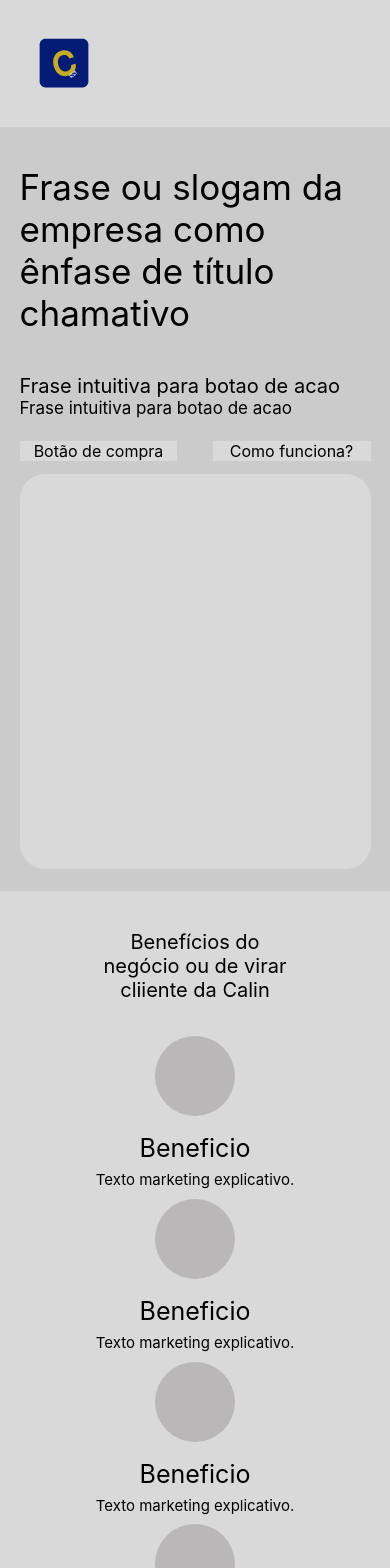
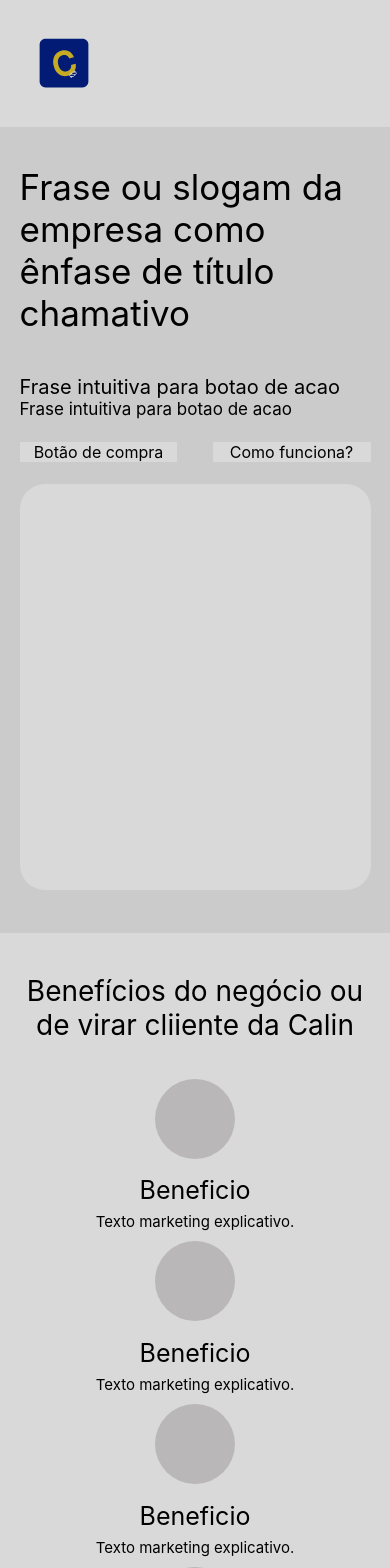
Before and after one commit to naudofp/calin-page, an Angular app: page / in a window 390 px wide. Shown: the top 1568 px of the page. Built offline with nearby package versions, Linux system fonts and the light colour scheme.

Commit message:
Updated Responsive of Components

```diff
--- a/src/app/components/home-page/view-benefits/view-benefits.component.css
+++ b/src/app/components/home-page/view-benefits/view-benefits.component.css
@@ -48,7 +48,7 @@ h1 {
 
     #container-title {
         height: 15%;
-        width: 50%;
+        width: 90%;
     }
 
     #container-benefits {
@@ -58,8 +58,7 @@ h1 {
     }
 
     h1 {
-        font-size: 20px;
-
+        font-size: 28px;
         text-align: center;
     }
 }
--- a/src/app/components/home-page/view-informations/paymet/paymet.component.css
+++ b/src/app/components/home-page/view-informations/paymet/paymet.component.css
@@ -52,13 +52,14 @@
     }
 
     .container-title {
-        height: 10%;
-
-        margin: 10% 0;
+        text-align: center;
+        height: 35%;
+        width: 80%;
+        margin-left: 10%;
     }
 
     .container-title p:first-child {
-        font-size: 25px;
+        font-size: 30px;
         font-weight: 500;
     }
 
--- a/src/app/components/home-page/view-informations/view-informations.component.css
+++ b/src/app/components/home-page/view-informations/view-informations.component.css
@@ -18,11 +18,15 @@
 
 @media (max-width: 800px) {
     .container{
-        height: 350vh;
-
+        height: 280vh;
     }
 
-    .container-payment {
-        height: 15%;
+    .container-step{
+        height: 80%;
     }
+
+    .container-payment{
+        height: 20%;
+    }
+
 }
--- a/src/app/components/home-page/view-slogan/view-slogan.component.css
+++ b/src/app/components/home-page/view-slogan/view-slogan.component.css
@@ -70,7 +70,7 @@
 
 @media(max-width: 800px) {
     .container {
-        height: 85vh;
+        height: 90vh;
         gap: 3%;
         flex-direction: column;
     }
@@ -103,5 +103,6 @@
     .container-image {
         width: 100%;
         height: 55%;
+        margin-bottom: 10%;
     }
 }
```
